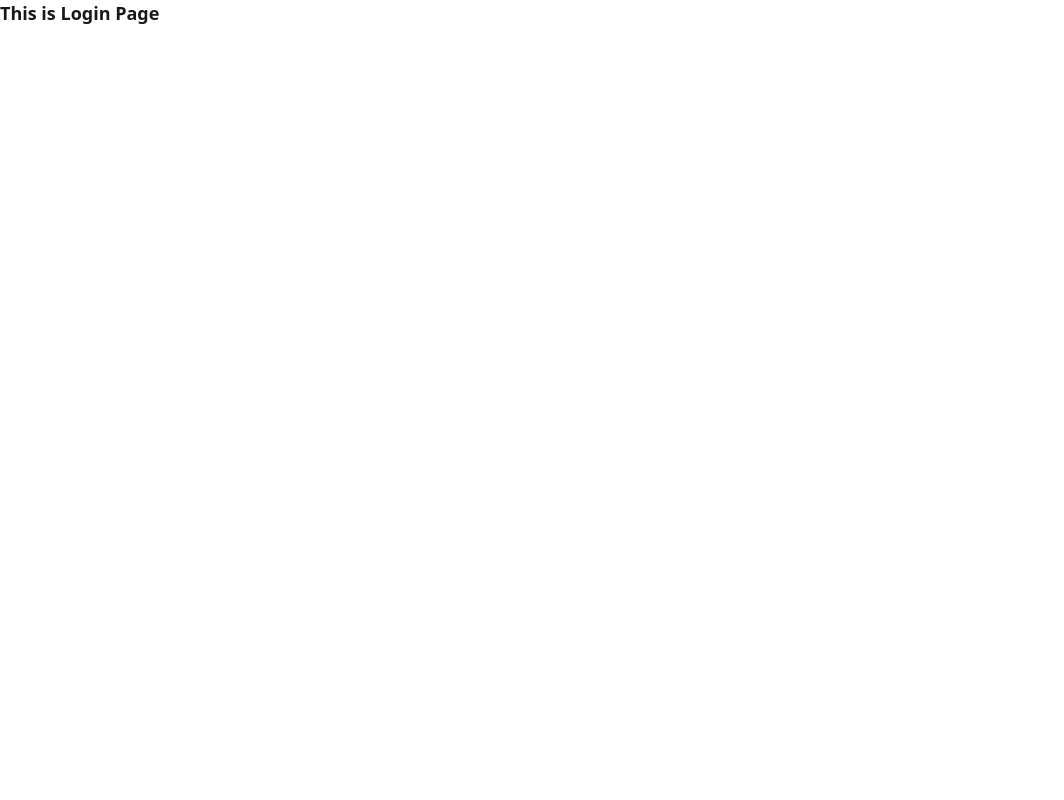
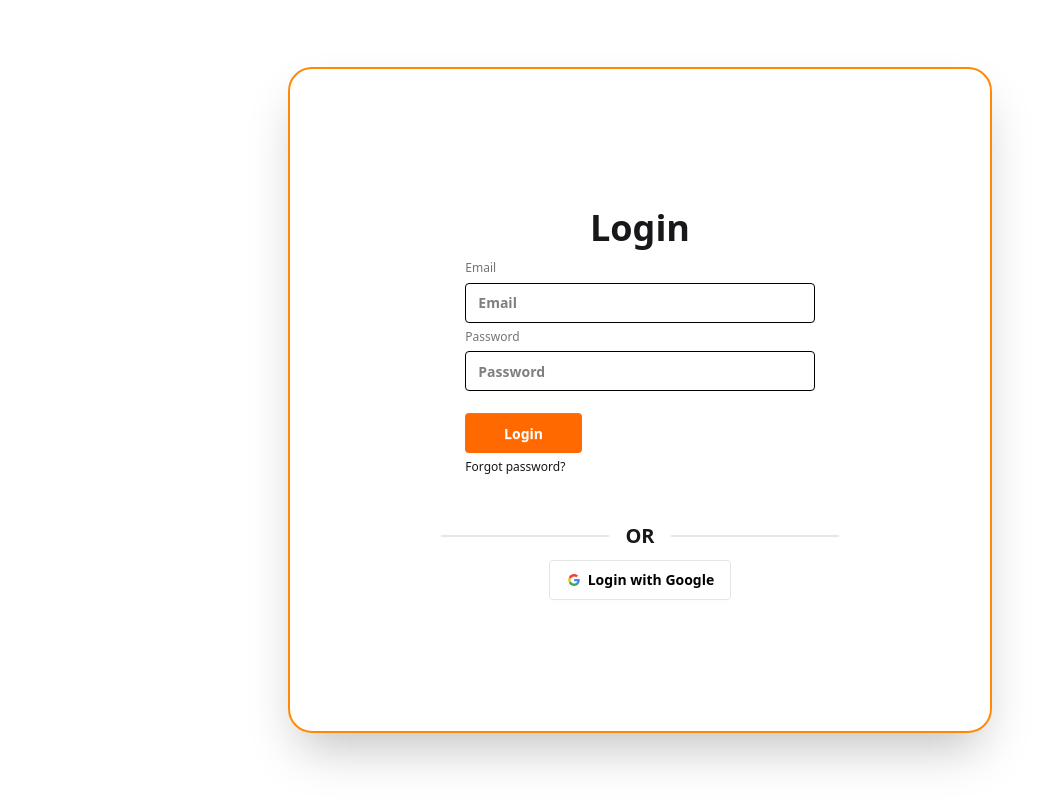
Before and after one commit to alzamo12/co2bd-client, a React (Vite) app: page /login in a window 1280 px wide. Shown: the whole page, without its empty margins (0-1064 px from the left). Built offline with nearby package versions, Linux system fonts and the light colour scheme; no server answers.

Commit message:
login page is done

```diff
--- a/package.json
+++ b/package.json
@@ -14,7 +14,10 @@
     "firebase": "^11.8.1",
     "react": "^19.1.0",
     "react-dom": "^19.1.0",
+    "react-hook-form": "^7.57.0",
     "react-router": "^7.6.2",
+    "react-toastify": "^11.0.5",
+    "sweetalert2": "^11.22.0",
     "tailwindcss": "^4.1.8"
   },
   "devDependencies": {
--- a/src/components/shared/Navbar/Navbar.jsx
+++ b/src/components/shared/Navbar/Navbar.jsx
@@ -6,13 +6,21 @@ import useAuth from "../../../hooks/useAuth"
 import NavLoginBtn from './NavLoginBtn';
 const Navbar = () => {
 
-    const { user } = useAuth()
+    const { user, logOut } = useAuth()
 
     const navLinks = <>
         <li><Link to="create-event">Create Events</Link></li>
         <li><Link to="manage-events">Manage Events</Link></li>
         <li><Link to="joined-events">Joined Events</Link></li>
-    </>
+    </>;
+
+    const handleLogOut = () => {
+        logOut()
+        .then(() => {})
+        .catch(error => {
+            console.log(error)
+        })
+    }
 
 
     return (
@@ -25,7 +33,7 @@ const Navbar = () => {
             </div>
             {
                 user ?
-                    <NavbarEnd userName={user?.displayName} navLinks={navLinks} />
+                    <NavbarEnd handleLogOut={handleLogOut} user={user} navLinks={navLinks} />
                     :
                     <NavLoginBtn />
             }
--- a/src/components/shared/Navbar/NavbarEnd.jsx
+++ b/src/components/shared/Navbar/NavbarEnd.jsx
@@ -1,19 +1,20 @@
 
-const NavbarEnd = ({navLinks, userName}) => {
+const NavbarEnd = ({navLinks, user, handleLogOut}) => {
     return (
-        <div className="navbar-end">
+        <div className="navbar-end w-auto gap-2 md:gap-4">
+            <button onClick={handleLogOut} className="btn bg-orange-500 text-white">Logout</button>
             <div className="dropdown dropdown-end">
                 <div tabIndex={0} role="button" className="btn btn-ghost btn-circle avatar">
                     <div className="w-10 rounded-full">
                         <img
                             alt="Tailwind CSS Navbar component"
-                            src="https://img.daisyui.com/images/stock/photo-1534528741775-53994a69daeb.webp" />
+                            src={user.photoURL} />
                     </div>
                 </div>
                 <ul
                     tabIndex={0}
                     className="menu menu-sm dropdown-content bg-base-100 rounded-box z-1 mt-3 w-52 p-2 shadow">
-                    <li className="text-lg font-bold">{userName || "ponku Kumar"}</li>
+                    <li className="text-lg font-bold">{user.displayName || "ponku Kumar"}</li>
                     {navLinks}
                 </ul>
             </div>
--- /dev/null
+++ b/src/components/shared/SocialLogin/SocialLogin.jsx
@@ -0,0 +1,28 @@
+import useAuth from '../../../hooks/useAuth';
+import usePrivateRouteNavigation from '../../../hooks/usePrivateRouteNavigation';
+
+const SocialLogin = () => {
+    const { googleSignIn } = useAuth();
+    const { from, navigate } = usePrivateRouteNavigation();
+    console.log(from)
+    const handleSocialLogin = () => {
+        googleSignIn()
+            .then(() => {
+                navigate(from)
+            })
+            .catch(error => {
+                console.log(error)
+            })
+    }
+    return (
+        <div className='grid mb-4'>
+            <div className="divider">OR</div>
+            <button onClick={handleSocialLogin} className="btn bg-white text-black border-[#e5e5e5] mx-auto">
+                <svg aria-label="Google logo" width="16" height="16" xmlns="http://www.w3.org/2000/svg" viewBox="0 0 512 512"><g><path d="m0 0H512V512H0" fill="#fff"></path><path fill="#34a853" d="M153 292c30 82 118 95 171 60h62v48A192 192 0 0190 341"></path><path fill="#4285f4" d="m386 400a140 175 0 0053-179H260v74h102q-7 37-38 57"></path><path fill="#fbbc02" d="m90 341a208 200 0 010-171l63 49q-12 37 0 73"></path><path fill="#ea4335" d="m153 219c22-69 116-109 179-50l55-54c-78-75-230-72-297 55"></path></g></svg>
+                Login with Google
+            </button>
+        </div>
+    );
+};
+
+export default SocialLogin;
--- /dev/null
+++ b/src/hooks/usePrivateRouteNavigation.jsx
@@ -0,0 +1,13 @@
+import React from 'react';
+import { useLocation, useNavigate } from 'react-router';
+
+const usePrivateRouteNavigation = () => {
+    const navigate = useNavigate();
+    const location = useLocation();
+    let from = location.state?.from?.pathname || '/';
+    const info = {navigate, from};
+
+    return info
+};
+
+export default usePrivateRouteNavigation;
--- a/src/pages/Login/Login.jsx
+++ b/src/pages/Login/Login.jsx
@@ -1,8 +1,71 @@
+import Swal from "sweetalert2";
+import useAuth from "../../hooks/useAuth";
+import { useRef } from "react";
+import { toast, ToastContainer } from "react-toastify";
+import usePrivateRouteNavigation from "../../hooks/usePrivateRouteNavigation";
+import SocialLogin from "../../components/shared/SocialLogin/SocialLogin";
 
 const Login = () => {
+    const { signIn } = useAuth();
+    const emailRef = useRef("email@gmail.com");
+    // const errorMsg = useCustomErrorToast();
+    const { from, navigate } = usePrivateRouteNavigation();
+    // const navigate = useNavigate();
+    // const location = useLocation();
+    // let from = location.state?.from?.pathname || '/';
+
+    const handleLogin = e => {
+        e.preventDefault()
+        const data = e.target;
+        const email = data.email.value
+        const password = data.password.value;
+        signIn(email, password)
+            .then(() => {
+                Swal.fire({
+                    title: "Good job!",
+                    text: "You Have Login Successfully",
+                    icon: "success"
+                })
+                navigate(from, { replace: true })
+            })
+            .catch(error => {
+
+                const newError = error?.message.replace("Firebase:", "");
+                toast.error(`Oppss! Login failed: ${newError}`)
+                console.log(error)
+            })
+    };
     return (
         <div>
-            <h2 className="card-title">This is Login Page</h2>
+            <ToastContainer />
+            <div className="hero min-h-screen auth-login">
+                <div className="hero-content 2xl:px-20 md:shadow-2xl border-orange-400 md:border-2 rounded-3xl md:mx-0
+                h-5/6 lg:max-w-[55%] w-screen md:w-3/4 lg:w-[55%] 2xl:w-[75%] gap-[10%] flex-col md:flex-row">
+
+                    <div className="card w-full lg:w-2/3">
+                        <div>
+                        </div>
+                        <div className="card-body w-full inter mb-0 mt-0 text-xl font-semibold">
+                            {/* email */}
+                            <form onSubmit={handleLogin} className="card-body  mb-0 md:w-2/3 md:mx-auto lg:mx-0 lg:w-full">
+                                <h2 className="text-4xl inter font-bold md:text-left lg:text-center">Login</h2>
+                                <fieldset className="fieldset w-full items-center font-medium">
+                                    <label className="label w-full">Email</label>
+                                    <input ref={emailRef} name='email' type="email" className="input dark:text-white font-bold w-full focus:bg-transparent input-ghost border-black text-black" placeholder="Email" required />
+                                    <label className="label w-full">Password</label>
+                                    <input name='password' type="password" className="input dark:text-white font-bold focus:bg-transparent w-full input-ghost border-black text-black" placeholder="Password" required />
+                                    <input type='submit' value='Login' className="btn w-1/3  mt-4 bg-orange-500 text-white border-none hover:bg-orange-600" />
+                                    <button className='justify-self-start'><a className="link link-hover">Forgot password?</a></button>
+
+                                </fieldset>
+                            </form>
+                            <SocialLogin
+                            ></SocialLogin>
+                        </div>
+
+                    </div>
+                </div>
+            </div>
         </div>
     );
 };
--- a/src/providers/AuthProvider.jsx
+++ b/src/providers/AuthProvider.jsx
@@ -1,5 +1,6 @@
 import { createContext, useEffect, useState } from "react";
 import { createUserWithEmailAndPassword, getAuth, GoogleAuthProvider, onAuthStateChanged, signInWithEmailAndPassword, signInWithPopup, signOut, updateProfile, } from 'firebase/auth';
+// import app from "../firebase/firebase.config";
 import app from "../firebase/firebase.config";
 
 export const AuthContext = createContext(null);
```
Also changed, not shown: src/index.css (line endings or trailing spaces), 1 other file (tests, documents, lock files or other folders).
